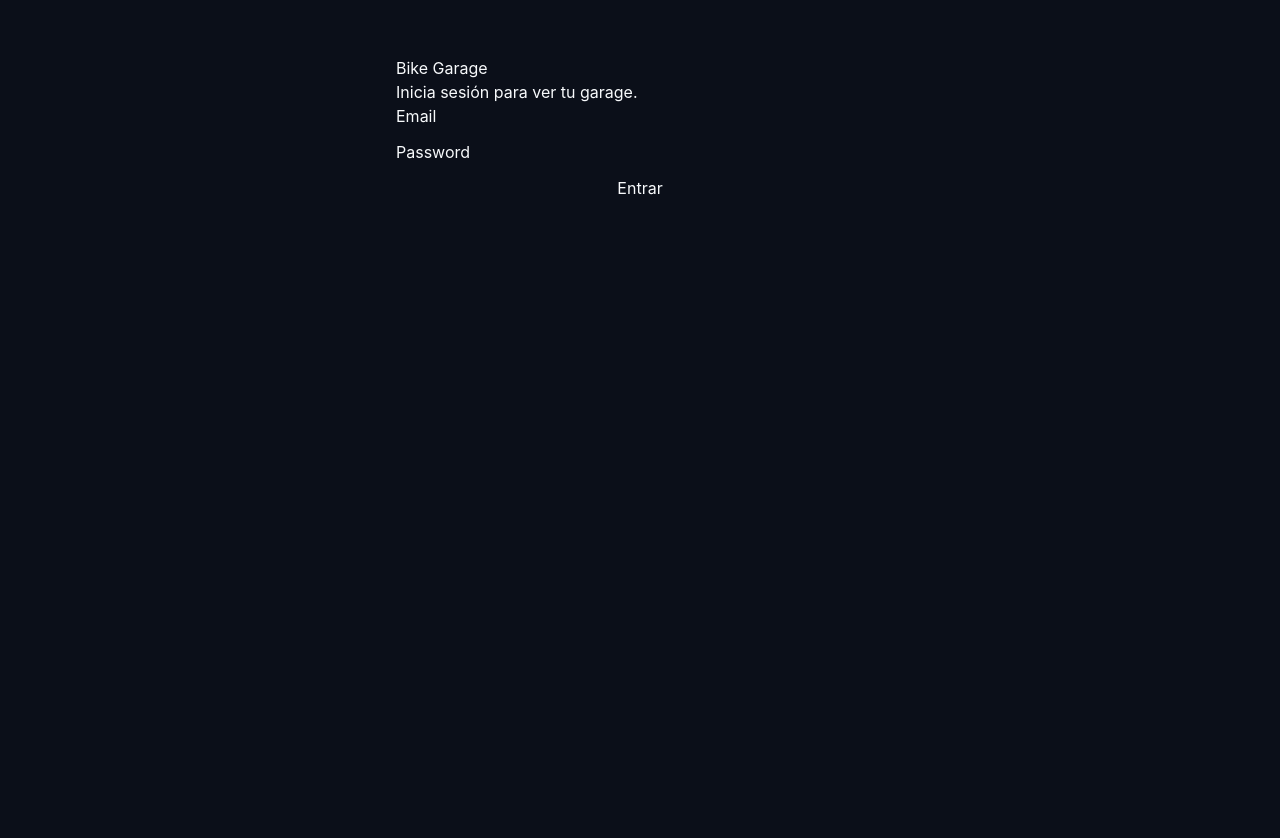
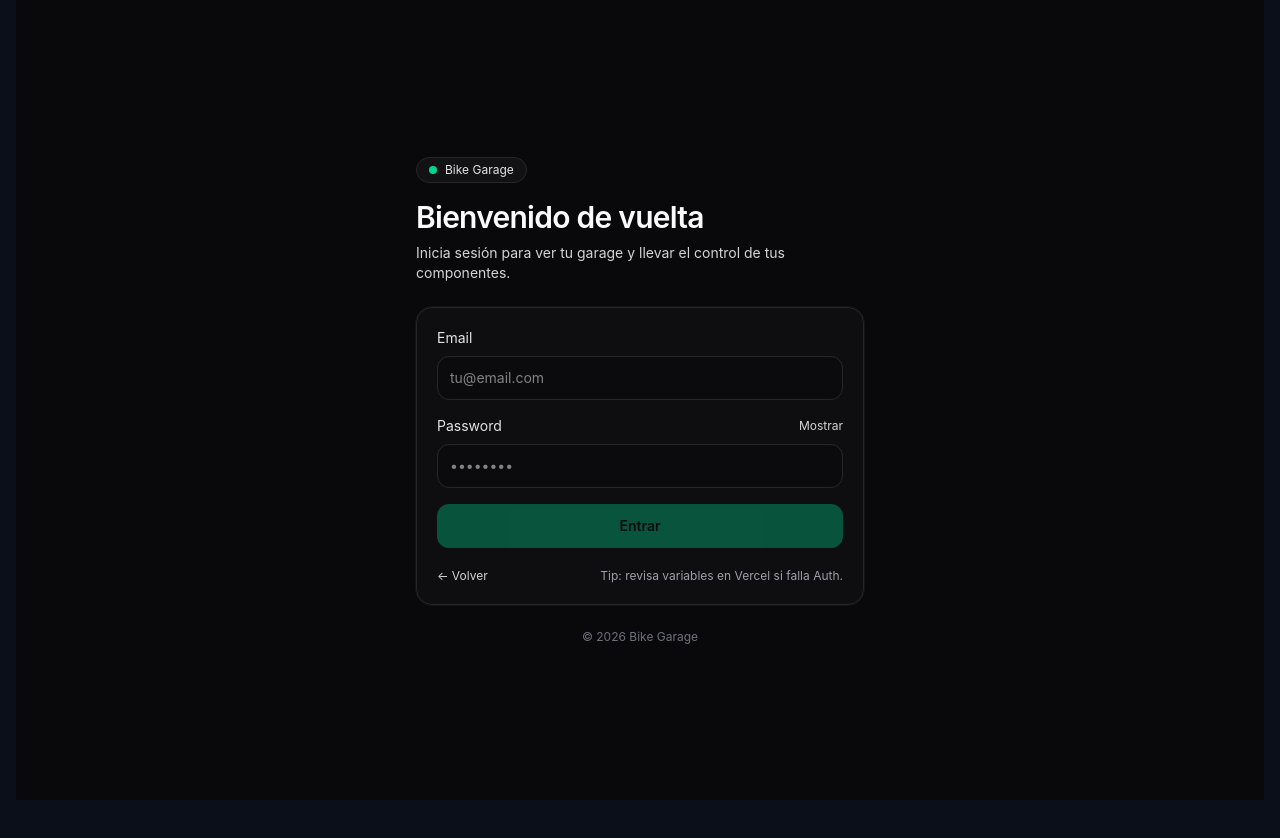
Before and after one commit to Forster97/bike-garage, a Next.js app: page /login in a window 1280 px wide. After the commit the page ends 800 px from the top, so only its background shows below. Built offline with nearby package versions, Linux system fonts and the light colour scheme; no server answers.

Commit message:
vista de login

```diff
--- a/app/(auth)/login/page.js
+++ b/app/(auth)/login/page.js
@@ -1,17 +1,28 @@
 "use client";
 
-import { useState } from "react";
+import { useMemo, useState } from "react";
 import { useRouter } from "next/navigation";
-import { getSupabase } from "../../../lib/supabaseClient"; // ajusta si tu ruta es distinta
+import { getSupabase } from "../../../lib/supabaseClient";
 
 export const dynamic = "force-dynamic";
 
+function isValidEmail(v) {
+  return /^[^\s@]+@[^\s@]+\.[^\s@]+$/.test(String(v || "").trim());
+}
+
 export default function LoginPage() {
   const router = useRouter();
+
   const [email, setEmail] = useState("");
   const [password, setPassword] = useState("");
+
+  const [showPw, setShowPw] = useState(false);
   const [loading, setLoading] = useState(false);
   const [errMsg, setErrMsg] = useState("");
+
+  const canSubmit = useMemo(() => {
+    return isValidEmail(email) && password.length >= 6 && !loading;
+  }, [email, password, loading]);
 
   async function onSubmit(e) {
     e.preventDefault();
@@ -22,13 +33,13 @@ export default function LoginPage() {
       const supabase = getSupabase();
       if (!supabase) {
         setErrMsg(
-          "Falta configurar Supabase en Vercel (NEXT_PUBLIC_SUPABASE_URL / NEXT_PUBLIC_SUPABASE_ANON_KEY)."
+          "Falta configurar Supabase (NEXT_PUBLIC_SUPABASE_URL / NEXT_PUBLIC_SUPABASE_ANON_KEY)."
         );
         return;
       }
 
       const { data, error } = await supabase.auth.signInWithPassword({
-        email,
+        email: email.trim(),
         password,
       });
 
@@ -37,10 +48,11 @@ export default function LoginPage() {
         return;
       }
 
-      // Si logueó bien, debería haber sesión
       const session = data?.session;
       if (!session) {
-        setErrMsg("Login OK pero no llegó sesión. Revisa configuración de Auth en Supabase.");
+        setErrMsg(
+          "Login OK pero no llegó sesión. Revisa la configuración de Auth en Supabase."
+        );
         return;
       }
 
@@ -54,35 +66,119 @@ export default function LoginPage() {
   }
 
   return (
-    <div style={{ maxWidth: 520, margin: "40px auto", padding: 16 }}>
-      <h1>Bike Garage</h1>
-      <p>Inicia sesión para ver tu garage.</p>
+    <main className="min-h-[100svh] bg-zinc-950 text-zinc-50">
+      <div className="mx-auto flex min-h-[100svh] max-w-6xl items-center justify-center px-4 py-10">
+        <div className="w-full max-w-md">
+          {/* Header */}
+          <div className="mb-6">
+            <div className="inline-flex items-center gap-2 rounded-full border border-zinc-800 bg-zinc-900/60 px-3 py-1 text-xs text-zinc-200">
+              <span className="h-2 w-2 rounded-full bg-emerald-400" />
+              Bike Garage
+            </div>
 
-      <form onSubmit={onSubmit} style={{ display: "grid", gap: 12 }}>
-        <label>
-          Email
-          <input value={email} onChange={(e) => setEmail(e.target.value)} />
-        </label>
+            <h1 className="mt-4 text-3xl font-semibold tracking-tight">
+              Bienvenido de vuelta
+            </h1>
+            <p className="mt-2 text-sm text-zinc-300">
+              Inicia sesión para ver tu garage y llevar el control de tus
+              componentes.
+            </p>
+          </div>
 
-        <label>
-          Password
+          {/* Card */}
+          <div className="rounded-2xl border border-zinc-800 bg-zinc-900/40 p-5 shadow-[0_0_0_1px_rgba(255,255,255,0.04)]">
+            <form onSubmit={onSubmit} className="grid gap-4">
+              {/* Email */}
+              <div className="grid gap-2">
+                <label className="text-sm text-zinc-200">Email</label>
                 <input
-            type="password"
+                  value={email}
+                  onChange={(e) => setEmail(e.target.value)}
+                  inputMode="email"
+                  autoComplete="email"
+                  placeholder="tu@email.com"
+                  className="h-11 w-full rounded-xl border border-zinc-800 bg-zinc-950/40 px-3 text-sm outline-none ring-0 transition focus:border-zinc-600 focus:bg-zinc-950"
+                />
+                {email.length > 0 && !isValidEmail(email) ? (
+                  <p className="text-xs text-amber-300">
+                    Escribe un email válido.
+                  </p>
+                ) : null}
+              </div>
+
+              {/* Password */}
+              <div className="grid gap-2">
+                <div className="flex items-center justify-between">
+                  <label className="text-sm text-zinc-200">Password</label>
+
+                  <button
+                    type="button"
+                    onClick={() => setShowPw((v) => !v)}
+                    className="text-xs text-zinc-300 hover:text-zinc-100"
+                  >
+                    {showPw ? "Ocultar" : "Mostrar"}
+                  </button>
+                </div>
+
+                <input
+                  type={showPw ? "text" : "password"}
                   value={password}
                   onChange={(e) => setPassword(e.target.value)}
+                  autoComplete="current-password"
+                  placeholder="••••••••"
+                  className="h-11 w-full rounded-xl border border-zinc-800 bg-zinc-950/40 px-3 text-sm outline-none transition focus:border-zinc-600 focus:bg-zinc-950"
                 />
-        </label>
+                {password.length > 0 && password.length < 6 ? (
+                  <p className="text-xs text-amber-300">
+                    Mínimo 6 caracteres.
+                  </p>
+                ) : null}
+              </div>
 
-        <button type="submit" disabled={loading}>
+              {/* Error */}
+              {errMsg ? (
+                <div className="rounded-xl border border-red-900/60 bg-red-950/40 px-3 py-2 text-sm">
+                  <span className="font-semibold text-red-200">Error: </span>
+                  <span className="text-red-100">{errMsg}</span>
+                </div>
+              ) : null}
+
+              {/* Submit */}
+              <button
+                type="submit"
+                disabled={!canSubmit}
+                className={[
+                  "h-11 rounded-xl px-4 text-sm font-semibold transition",
+                  "bg-emerald-500 text-zinc-950 hover:bg-emerald-400",
+                  "disabled:cursor-not-allowed disabled:opacity-40",
+                ].join(" ")}
+              >
                 {loading ? "Entrando..." : "Entrar"}
               </button>
 
-        {errMsg ? (
-          <p style={{ marginTop: 8 }}>
-            <b>Error:</b> {errMsg}
+              {/* Footer actions */}
+              <div className="flex items-center justify-between pt-1">
+                <button
+                  type="button"
+                  onClick={() => router.push("/")}
+                  className="text-xs text-zinc-300 hover:text-zinc-50"
+                >
+                  ← Volver
+                </button>
+
+                <p className="text-xs text-zinc-400">
+                  Tip: revisa variables en Vercel si falla Auth.
                 </p>
-        ) : null}
+              </div>
             </form>
           </div>
+
+          {/* Tiny footer */}
+          <p className="mt-6 text-center text-xs text-zinc-500">
+            © {new Date().getFullYear()} Bike Garage
+          </p>
+        </div>
+      </div>
+    </main>
   );
 }
```
Lines whose indentation alone changed are shown as unchanged.
